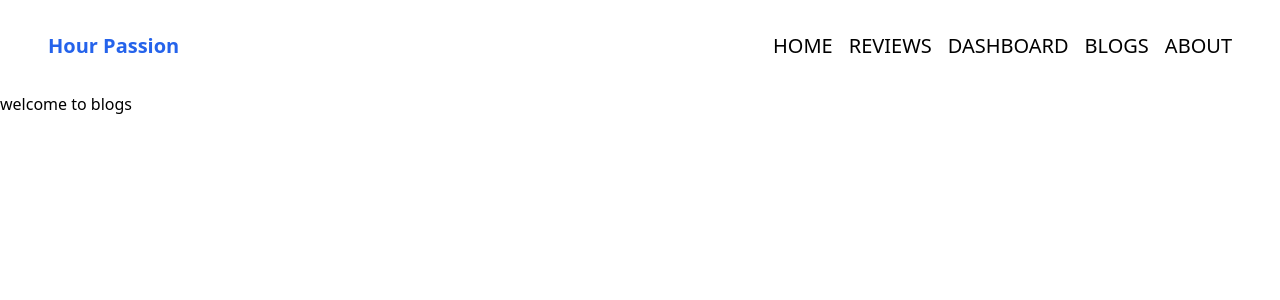
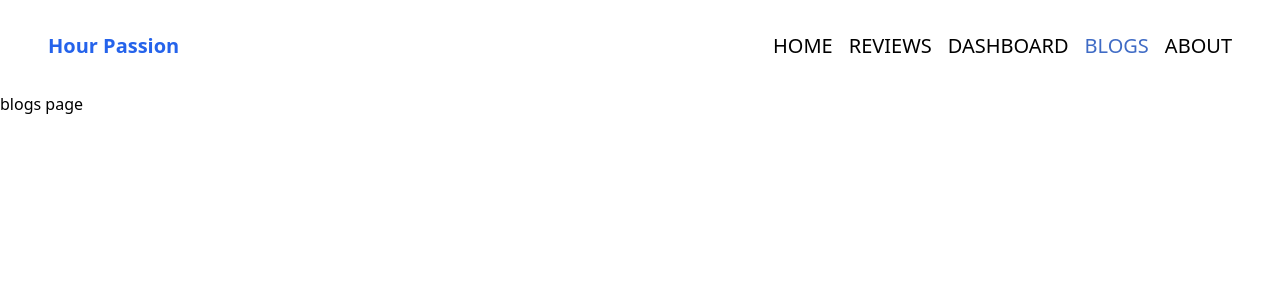
Before and after one commit to fajlarabbykhan/-product-analysis-website-assignment-9, a React (Create React App) app: page /blogs in a window 1280 px wide. Shown: the top 300 px of the page. Built offline with nearby package versions, Linux system fonts and the light colour scheme.

Commit message:
review route done

```diff
--- a/public/products.json
+++ b/public/reviews.json
@@ -3,7 +3,7 @@
     "id": "1",
     "name": "Nick",
     "Ratings": "5 stars",
-    "Reviews": "Great product. Very satisfied with the quality. gave 2 things for free also as a courtesy ",
+    "Reviews": "Great product. Very satisfied with the quality. gave 2 things for free also as a courtesy .",
     "img": "https://images.pexels.com/photos/2379004/pexels-photo-2379004.jpeg?auto=compress&cs=tinysrgb&w=1260&h=750&dpr=1"
   },
   {
--- /dev/null
+++ b/src/components/ActiveLink/ActiveLink.js
@@ -0,0 +1,17 @@
+import React from 'react';
+import { Link, useMatch, useResolvedPath } from "react-router-dom";
+const ActiveLink = ({ children, to, ...props }) => {
+    let resolved = useResolvedPath(to);
+    let match = useMatch({ path: resolved.pathname, end: true });
+    return (
+        <Link
+            style={{ color: match ? "#3f6bc5" : "black" }}
+            to={to}
+            {...props}
+        >
+            {children}
+        </Link>
+    )
+};
+
+export default ActiveLink;
--- a/src/components/Blogs/Blogs.js
+++ b/src/components/Blogs/Blogs.js
@@ -1,9 +1,10 @@
-import React from 'react';
+import React, { useEffect, useState } from 'react';
 
 const Blogs = () => {
+
     return (
         <div>
-            <h2>welcome to blogs</h2>
+            <h2>blogs page</h2>
         </div>
     );
 };
--- a/src/components/Header/Header.js
+++ b/src/components/Header/Header.js
@@ -1,5 +1,6 @@
 import React from 'react';
 import { Link } from 'react-router-dom';
+import ActiveLink from '../ActiveLink/ActiveLink';
 
 const Header = () => {
     return (
@@ -8,11 +9,11 @@ const Header = () => {
                 <Link to='/' className='font-sans font-bold text-xl text-blue-600'>Hour Passion</Link>
             </div>
             <div className='flex gap-4 text-xl'>
-                <Link to='/'>HOME</Link>
-                <Link to='/reviews'>REVIEWS</Link>
-                <Link to='/dashboard'>DASHBOARD</Link>
-                <Link to='/blogs'>BLOGS</Link>
-                <Link to='/about'>ABOUT</Link>
+                <ActiveLink to='/'>HOME</ActiveLink>
+                <ActiveLink to='/reviews'>REVIEWS</ActiveLink>
+                <ActiveLink to='/dashboard'>DASHBOARD</ActiveLink>
+                <ActiveLink to='/blogs'>BLOGS</ActiveLink>
+                <ActiveLink to='/about'>ABOUT</ActiveLink>
             </div>
         </div>
     );
--- /dev/null
+++ b/src/components/Review/Review.js
@@ -0,0 +1,27 @@
+import React from 'react';
+import { Link } from 'react-router-dom';
+
+const Review = ({ review }) => {
+    return (
+        <div className='rounded-2xl w-[400px] shadow-lg bg-white p-4 m-8'>
+            <Link to='/reviews'>
+                <div className='justify-items-center'>
+                    <img className='mx-auto object-cover rounded-full h-20 w-20 ' src={review.img} alt="personImage" />
+                    <div className='mt-5'>
+                        <span className='text-gray-600 font-medium text-center mt-4'>{review.name}: </span>
+                        <span className='text-gray-400 font-small'>{review.Reviews} </span>
+                        <br />
+                        <span className='text-gray-600 font-medium text-center mt-4'>Ratings: {review.Ratings}</span>
+
+                    </div>
+
+
+                </div>
+            </Link>
+
+
+        </div>
+    );
+};
+
+export default Review;
--- a/src/components/Reviews/Reviews.js
+++ b/src/components/Reviews/Reviews.js
@@ -1,9 +1,22 @@
-import React from 'react';
+import React, { useEffect, useState } from 'react';
+import Review from '../Review/Review';
 
 const Reviews = () => {
+    const [reviews, setReviews] = useState([])
+    useEffect(() => {
+        fetch('reviews.json')
+            .then(res => res.json())
+            .then(data => setReviews(data))
+    }, [])
     return (
-        <div>
-            <h2>Welcome to review page</h2>
+        <div className='px-4 pt-20 pb-24 mx-auto max-w-7xl md:px-2'>
+            <p className='text-center text-3xl font-bold text-gray'>What our Customer say!</p>
+            {/* <h1>length: {reviews.length}</h1> */}
+            <div className='grid grid-cols-1 md:grid-cols-2 lg:grid-cols-3 justify-items-center'>
+                {
+                    reviews.map(review => <Review key={review.id} review={review}></Review>)
+                }
+            </div>
         </div>
     );
 };
```
Also changed, not shown: src/components/CustomLink/CustomLink.js (deleted).
